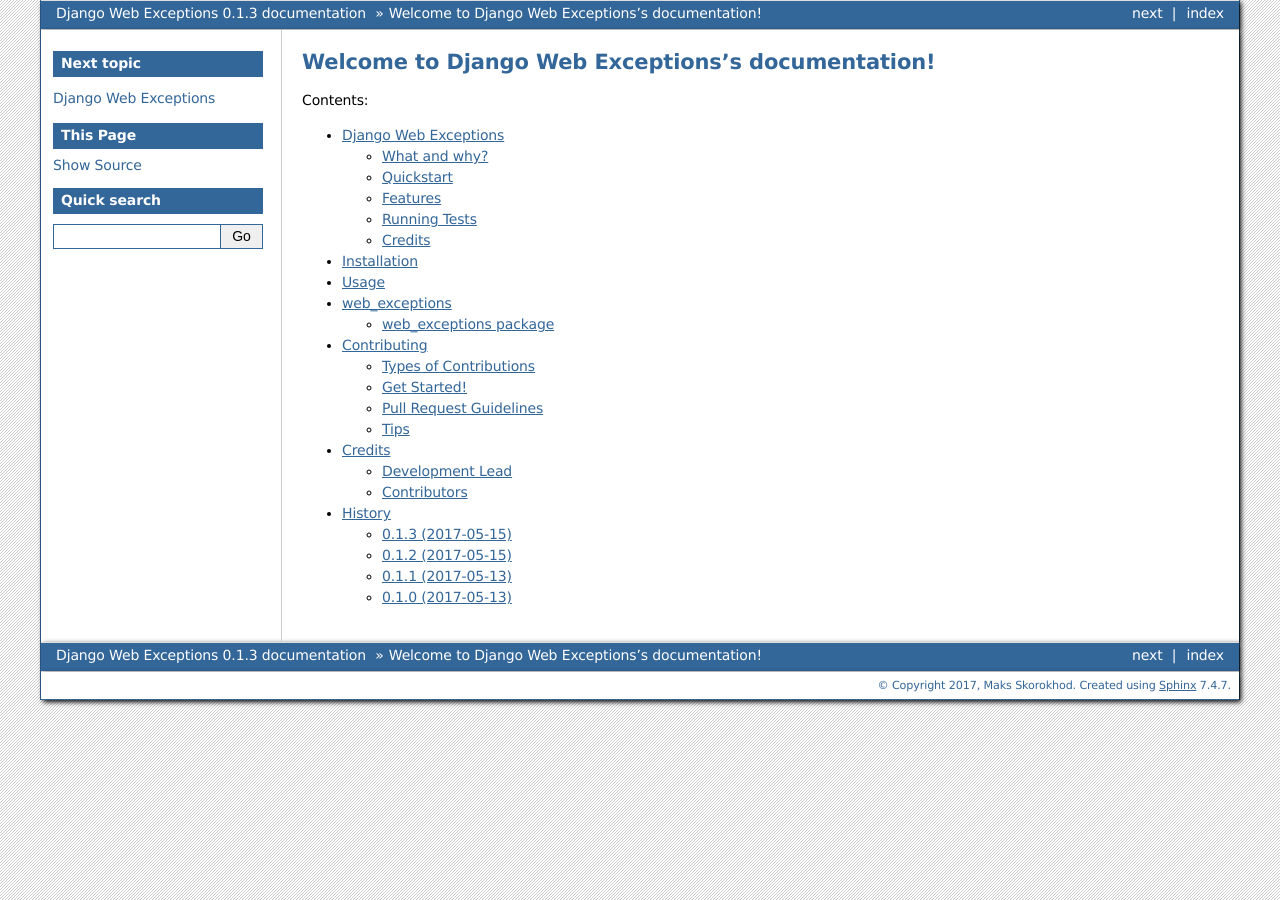
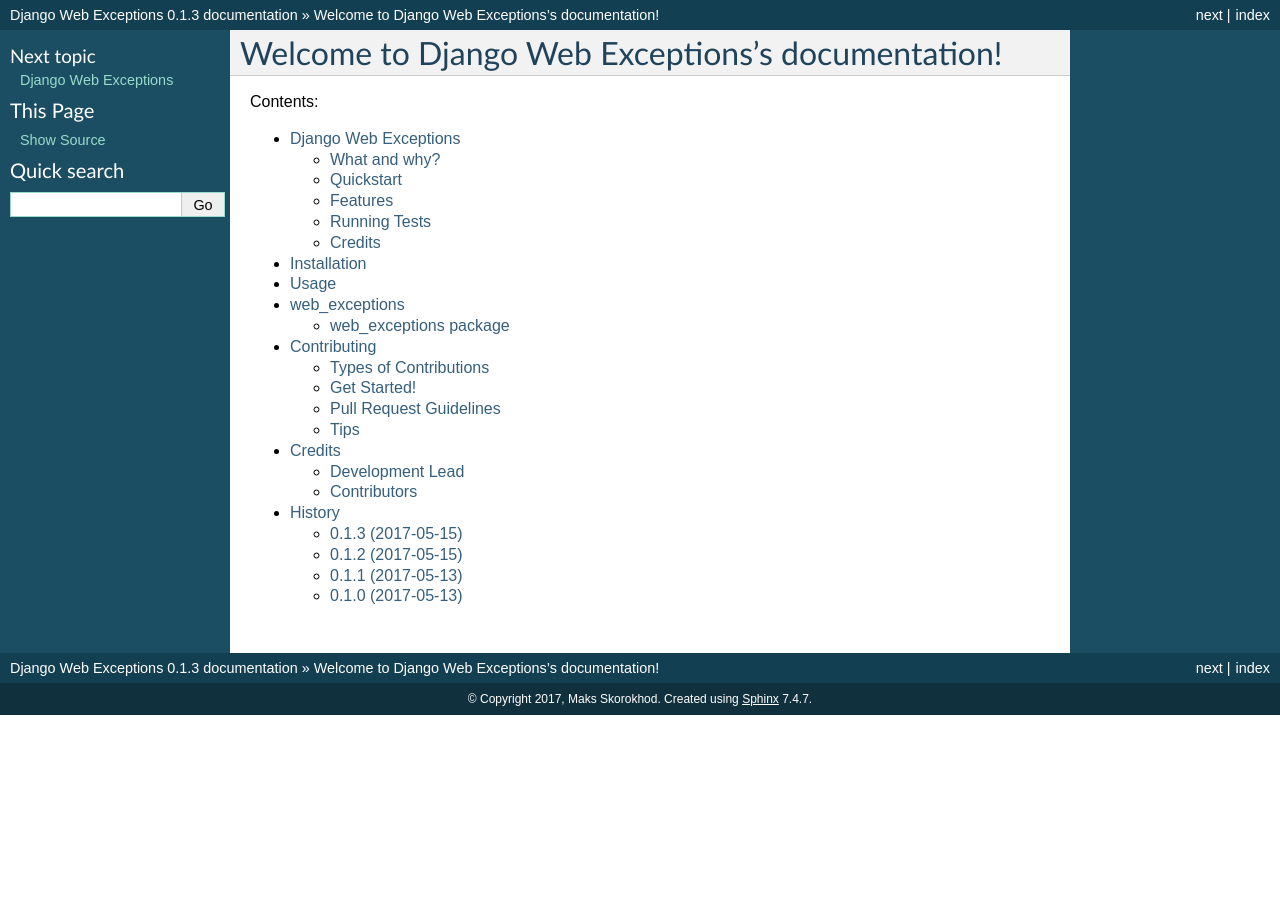
Before and after one commit to samael500/web-exceptions, a Sphinx documentation site: the page built from docs/index.rst, in a window 1280 px wide. Built offline with Sphinx 7.4.7, drawn with Linux system fonts in a browser that asks for light colours.

Commit message:
:repeat: default docs theme

```diff
--- a/docs/conf.py
+++ b/docs/conf.py
@@ -100,7 +100,7 @@
 
 # The theme to use for HTML and HTML Help pages.  See the documentation for
 # a list of builtin themes.
-html_theme = 'bizstyle'  # 'default'
+html_theme = 'default'
 
 # Theme options are theme-specific and customize the look and feel of a theme
 # further.  For a list of options available for each theme, see the
```
